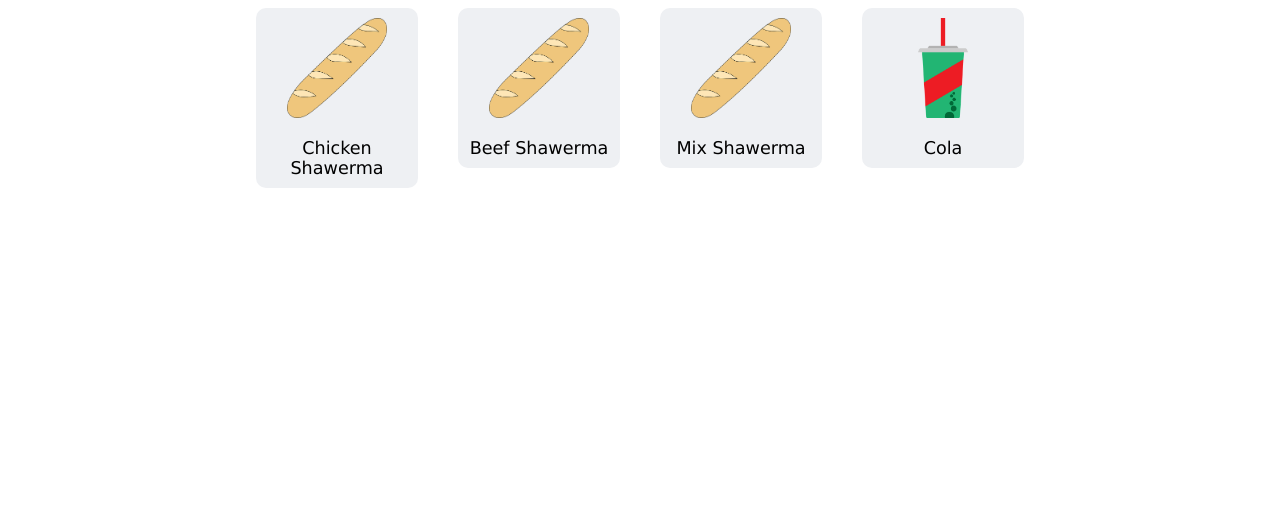
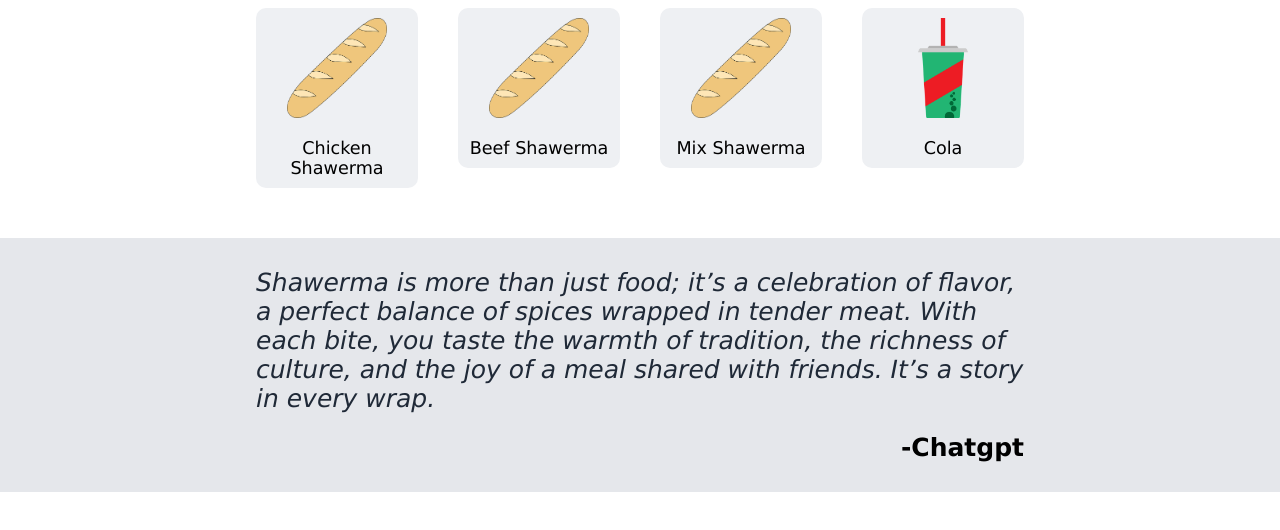
Before and after one commit to mohelalfy/landing-page, a plain HTML site: page index.html in a window 1280 px wide. Shown: the part 394-924 px from the top of the page. Before the commit the page ends 800 px from the top, so only its background shows below. Drawn offline with Linux system fonts and the light colour scheme.

Commit message:
feat: Add quote section
Adds quote section with a chatgpt generated quote about shawerma

```diff
--- a/css/style.css
+++ b/css/style.css
@@ -94,3 +94,28 @@ body {
     padding: 10px;
     flex: 1;
 }
+
+/* Quote  */
+
+.quote-section {
+    background-color: #e5e7eb;
+    padding: 30px 0px;
+    margin: 50px 0;
+}
+
+.quote-section span {
+    display: block;
+}
+
+.quote-text {
+    color: #1f2937;
+    font-size: 25px;
+    font-style: italic;
+    margin-bottom: 20px;
+}
+
+.quote-author {
+    text-align: right;
+    font-size: 25px;
+    font-weight: bold;
+}
--- a/index.html
+++ b/index.html
@@ -57,5 +57,16 @@
         </div>
       </div>
     </div>
+    <div class="quote-section">
+      <div class="container">
+        <span class="quote-text"
+          >Shawerma is more than just food; it’s a celebration of flavor, a perfect balance of
+          spices wrapped in tender meat. With each bite, you taste the warmth of tradition, the
+          richness of culture, and the joy of a meal shared with friends. It’s a story in every
+          wrap.</span
+        >
+        <span class="quote-author">-Chatgpt</span>
+      </div>
+    </div>
   </body>
 </html>
```
